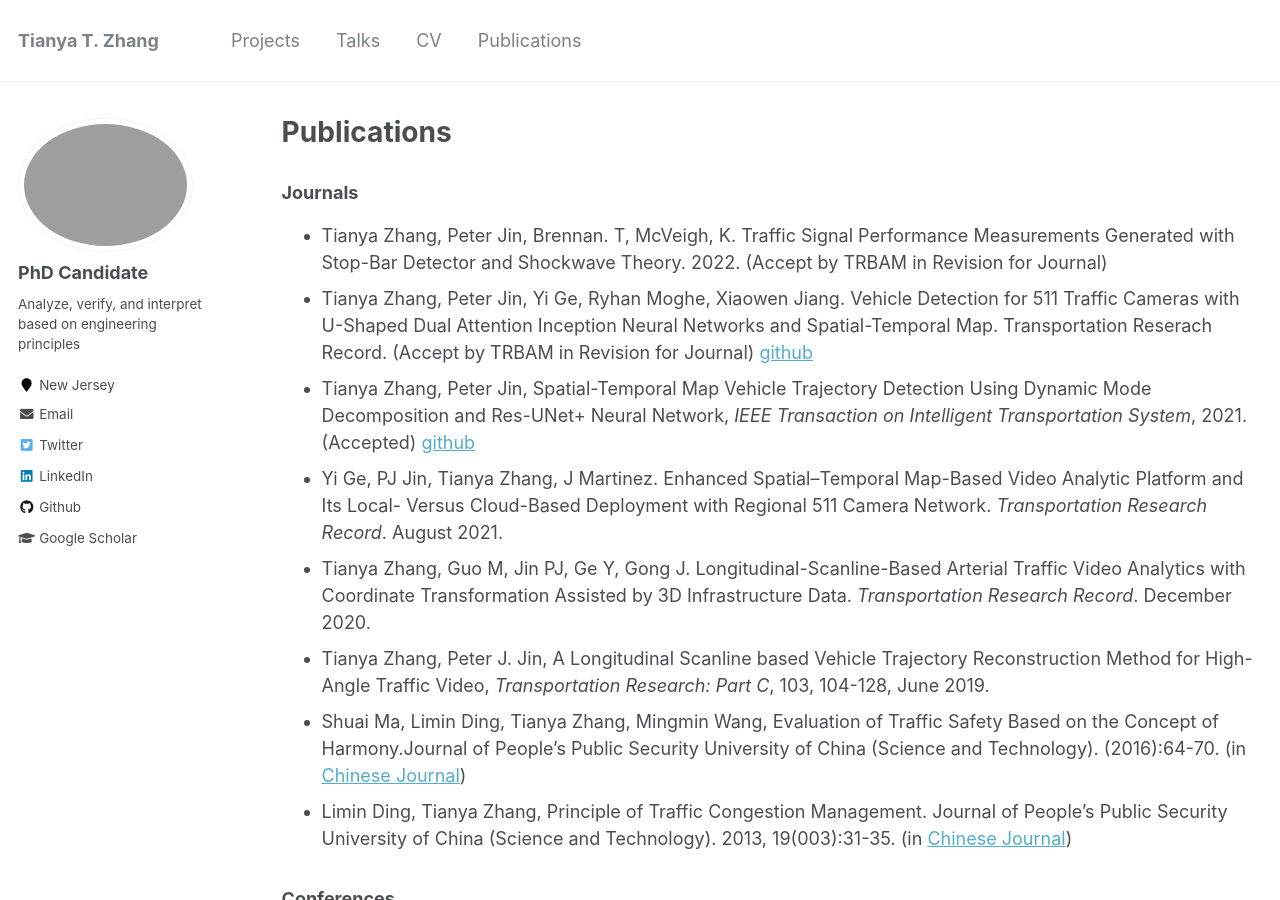
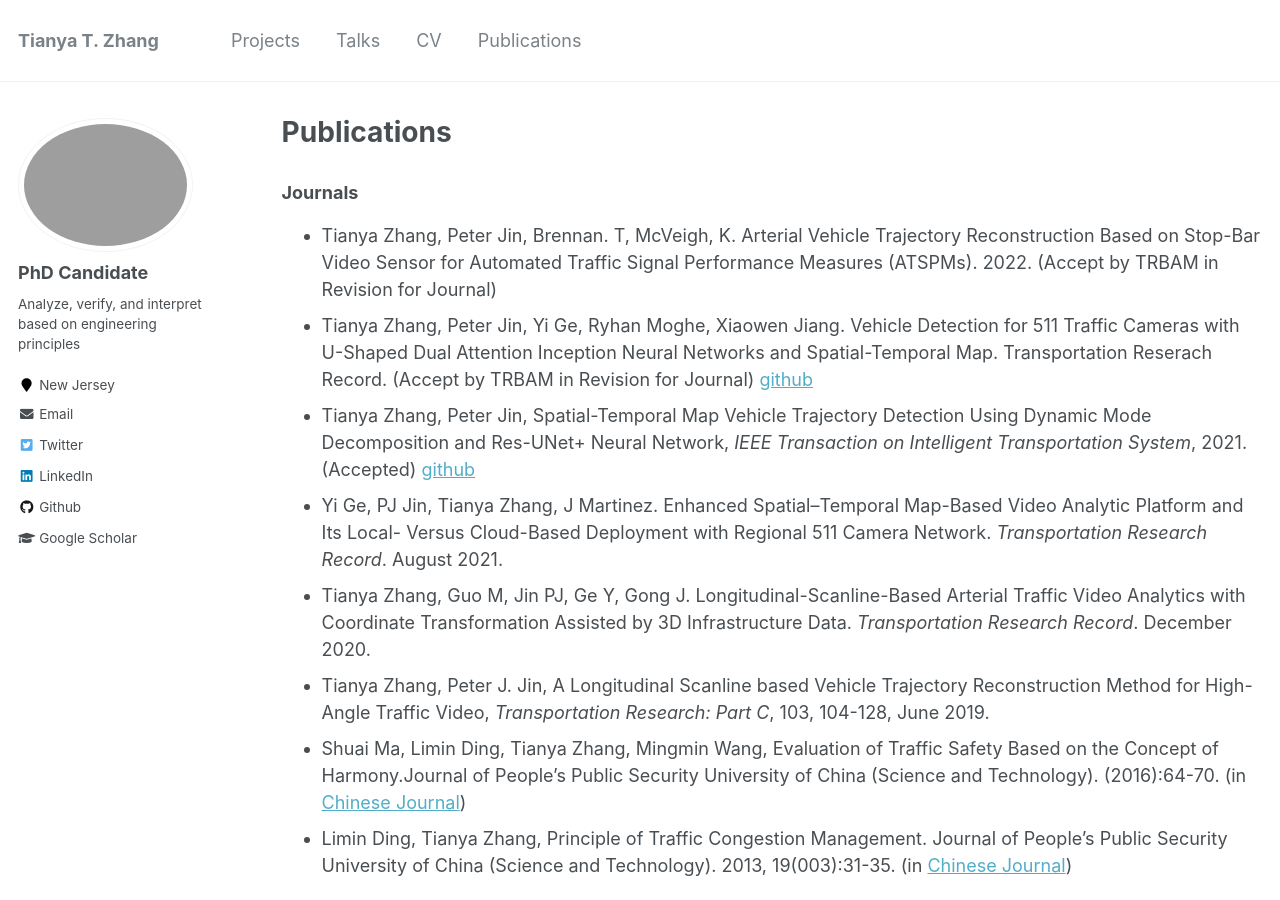
Before and after one commit to TeRyZh/Website, a Jekyll site: the page built from _pages/publications.md, in a window 1280 px wide and 900 px high. Built offline with Jekyll 4.4.1, drawn with Linux system fonts in a browser that asks for light colours.

Commit message:
Update publications.md

```diff
--- a/_pages/publications.md
+++ b/_pages/publications.md
@@ -16,7 +16,7 @@ author_profile: true
 {% endfor %} -->
 
 ### Journals
-* Tianya Zhang, Peter Jin, Brennan. T, McVeigh, K. Traffic Signal Performance Measurements Generated with Stop-Bar Detector and Shockwave Theory. 2022. (Accept by TRBAM in Revision for Journal)
+* Tianya Zhang, Peter Jin, Brennan. T, McVeigh, K. Arterial Vehicle Trajectory Reconstruction Based on Stop-Bar Video Sensor for Automated Traffic Signal Performance Measures (ATSPMs). 2022. (Accept by TRBAM in Revision for Journal)
 * Tianya Zhang, Peter Jin, Yi Ge, Ryhan Moghe, Xiaowen Jiang. Vehicle Detection for 511 Traffic Cameras with U-Shaped Dual Attention Inception Neural Networks and Spatial-Temporal Map. Transportation Reserach Record. (Accept by TRBAM in Revision for Journal) [github](https://github.com/TeRyZh/Detection-is-Tracking-511-CCTV-Camera-Vehicle-Detection-Using-STMap-and-DAIU-Net)
 * Tianya Zhang, Peter Jin, Spatial-Temporal Map Vehicle Trajectory Detection Using Dynamic Mode Decomposition and Res-UNet+ Neural Network, *IEEE Transaction on Intelligent Transportation System*, 2021. (Accepted) [github](https://github.com/TeRyZh/Reconstruction-NGSIM-Trajectory-with-DMD-and-Res_UNet_plus)
 * Yi Ge, PJ Jin, Tianya Zhang, J Martinez. Enhanced Spatial–Temporal Map-Based Video Analytic Platform and Its Local- Versus Cloud-Based Deployment with Regional 511 Camera Network. *Transportation Research Record*. August 2021.
```
